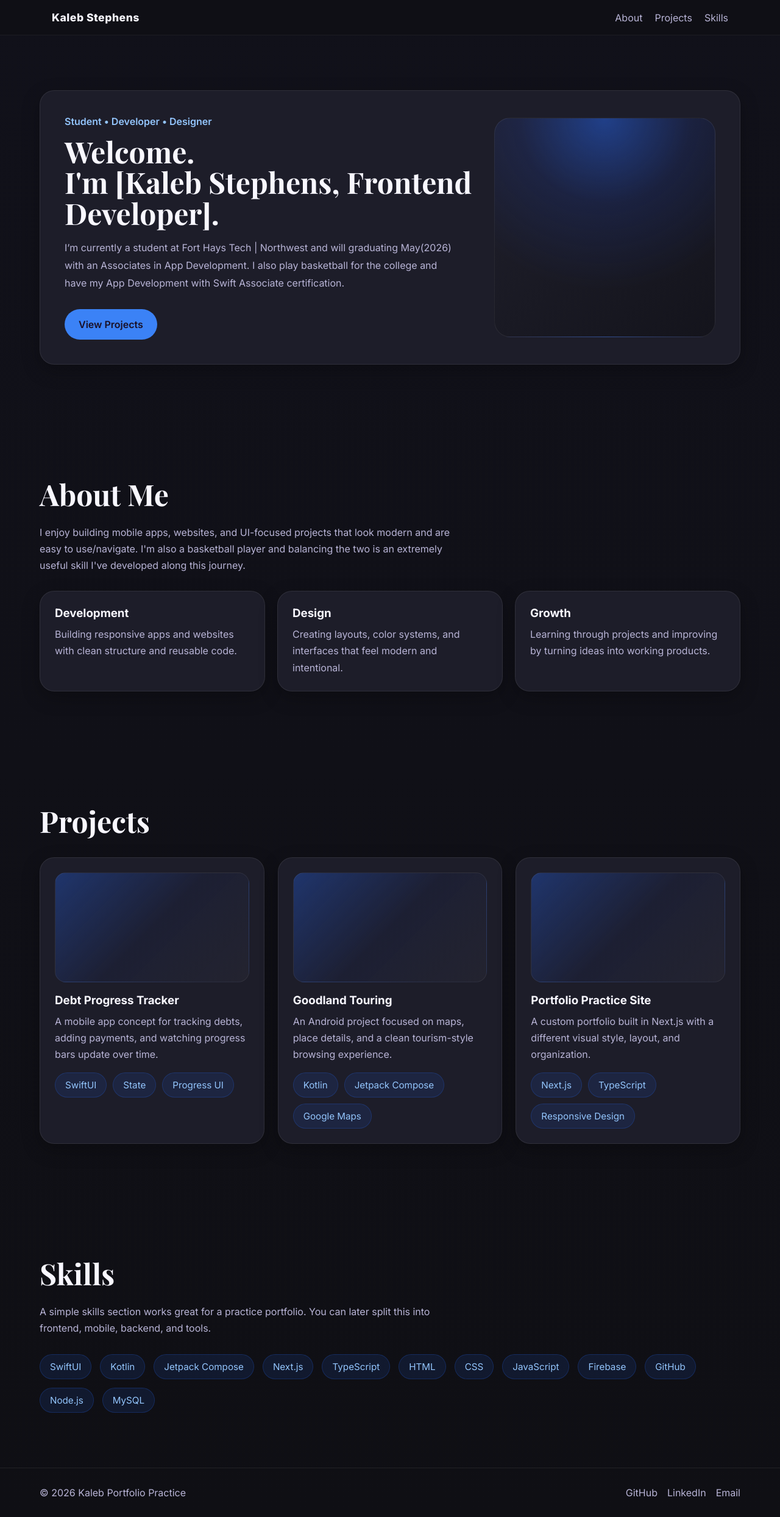
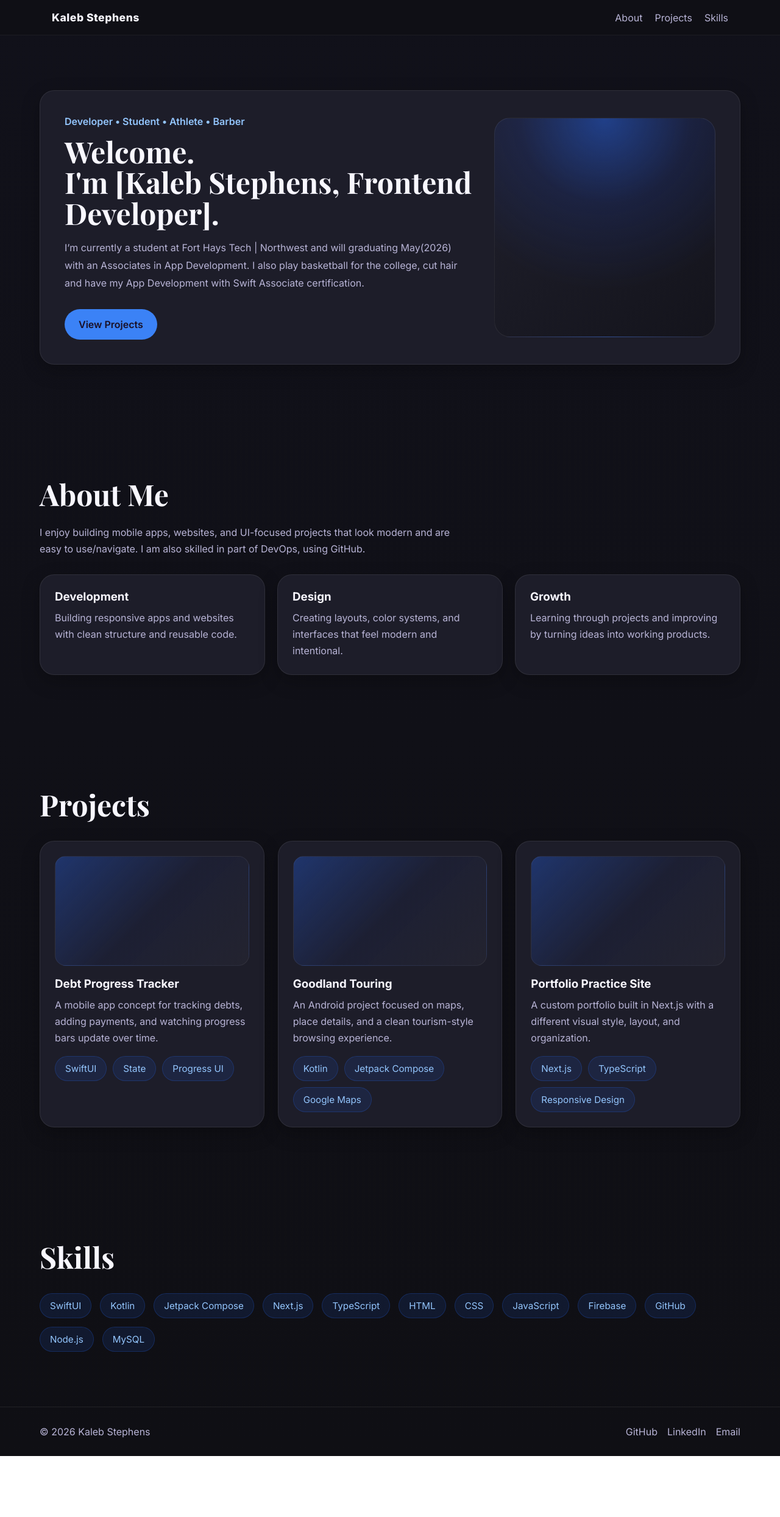
Before and after one commit to KalebSteph/PortfolioKS, a Next.js app: page / in a window 1280 px wide. Shown: the whole page at 61% size. After the commit the page ends 2388 px from the top, so only its background shows below. Built offline with nearby package versions, Linux system fonts and the light colour scheme; a web font is replaced by a local one.

Commit message:
Updated parts of my description in about, footer, hero, and skills

```diff
--- a/components/About.tsx
+++ b/components/About.tsx
@@ -5,7 +5,7 @@ export default function About() {
         <h2 className="section-title">About Me</h2>
         <p className="section-text" style={{ marginBottom: "28px" }}>
           I enjoy building mobile apps, websites, and UI-focused projects that look modern
-          and are easy to use/navigate. I'm also a basketball player and balancing the two is an extremely useful skill I've developed along this journey.
+          and are easy to use/navigate. I am also skilled in part of DevOps, using GitHub.
         </p>
 
         <div
--- a/components/Footer.tsx
+++ b/components/Footer.tsx
@@ -11,7 +11,7 @@ export default function Footer() {
           alignItems: "center",
         }}
       >
-        <p>© 2026 Kaleb Portfolio Practice</p>
+        <p>© 2026 Kaleb Stephens</p>
 
         <div style={{ display: "flex", gap: "16px" }}>
           <a href="#">GitHub</a>
--- a/components/Hero.tsx
+++ b/components/Hero.tsx
@@ -14,7 +14,7 @@ export default function Hero() {
         >
           <div>
             <p style={{ color: "var(--accent-light)", marginBottom: "14px", fontWeight: 600 }}>
-              Student • Developer • Designer
+              Developer • Student • Athlete • Barber
             </p>
 
             <h1
@@ -38,7 +38,7 @@ export default function Hero() {
                 marginBottom: "28px",
               }}
             >
-              I’m currently a student at Fort Hays Tech | Northwest and will graduating May(2026) with an Associates in App Development. I also play basketball for the college and have my App Development with Swift Associate certification.
+              I’m currently a student at Fort Hays Tech | Northwest and will graduating May(2026) with an Associates in App Development. I also play basketball for the college, cut hair and have my App Development with Swift Associate certification.
             </p>
 
             <div style={{ display: "flex", gap: "14px", flexWrap: "wrap" }}>
--- a/components/Skills.tsx
+++ b/components/Skills.tsx
@@ -19,8 +19,6 @@ export default function Skills() {
       <div className="container">
         <h2 className="section-title">Skills</h2>
         <p className="section-text" style={{ marginBottom: "28px" }}>
-          A simple skills section works great for a practice portfolio. You can later split this
-          into frontend, mobile, backend, and tools.
         </p>
 
         <div style={{ display: "flex", flexWrap: "wrap", gap: "14px" }}>
```
